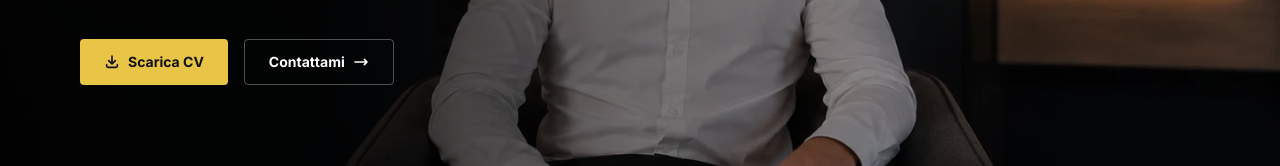
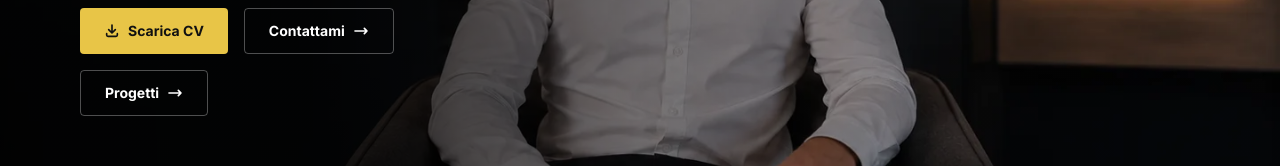
Before and after one commit to fortunatoantonio/portfolio, a React (Vite) app: page / in a window 1280 px wide. Shown: the part 535-701 px from the top of the page. Built offline with nearby package versions, Linux system fonts and the light colour scheme; no server answers.

Commit message:
CTA: consistent order (CV, Contattami, Progetti) on all sizes; add Progetti button

```diff
--- a/src/components/Hero.jsx
+++ b/src/components/Hero.jsx
@@ -56,14 +56,8 @@
           {t('hero.mobile_tagline')}
         </p>
 
-        {/* CTA — Scarica CV + Contattami su mobile */}
-        <div className="mt-6 flex justify-end gap-3">
-          <a
-            href="#contact"
-            className="inline-flex items-center gap-2 px-5 py-2.5 text-white text-xs font-bold rounded-sm border border-white/30 hover:border-gold-400 hover:text-gold-400 transition-colors"
-          >
-            {t('hero.cta_contact')}
-          </a>
+        {/* CTA — Scarica CV + Contattami + Progetti su mobile */}
+        <div className="mt-6 flex flex-wrap justify-end gap-3">
           <a
             href="/portfolio/CVV2.pdf"
             download
@@ -73,6 +67,18 @@
               <path strokeLinecap="round" strokeLinejoin="round" d="M4 16v2a2 2 0 002 2h12a2 2 0 002-2v-2M7 10l5 5 5-5M12 15V3" />
             </svg>
             {t('hero.cta_cv')}
+          </a>
+          <a
+            href="#contact"
+            className="inline-flex items-center gap-2 px-5 py-2.5 text-white text-xs font-bold rounded-sm border border-white/30 hover:border-gold-400 hover:text-gold-400 transition-colors"
+          >
+            {t('hero.cta_contact')}
+          </a>
+          <a
+            href="#projects"
+            className="inline-flex items-center gap-2 px-5 py-2.5 text-white text-xs font-bold rounded-sm border border-white/30 hover:border-gold-400 hover:text-gold-400 transition-colors"
+          >
+            {t('hero.cta_projects')}
           </a>
         </div>
       </div>
@@ -127,6 +133,15 @@
                   <path strokeLinecap="round" strokeLinejoin="round" d="M17 8l4 4m0 0l-4 4m4-4H3" />
                 </svg>
               </a>
+              <a
+                href="#projects"
+                className="inline-flex items-center gap-2 px-6 py-3 text-white text-sm font-bold rounded-sm border border-white/30 hover:border-gold-400 hover:text-gold-400 transition-colors"
+              >
+                {t('hero.cta_projects')}
+                <svg className="w-4 h-4" fill="none" stroke="currentColor" strokeWidth={2.5} viewBox="0 0 24 24">
+                  <path strokeLinecap="round" strokeLinejoin="round" d="M17 8l4 4m0 0l-4 4m4-4H3" />
+                </svg>
+              </a>
             </div>
 
           </div>
--- a/src/i18n/en.json
+++ b/src/i18n/en.json
@@ -32,7 +32,7 @@
     "mobile_tagline": "Economics, data and technology driving smarter decisions.",
     "cta_cv": "Download CV",
     "cta_contact": "Get in Touch",
-    "cta_projects": "View Projects"
+    "cta_projects": "Projects"
   },
   "about": {
     "title": "About",
--- a/src/i18n/it.json
+++ b/src/i18n/it.json
@@ -32,7 +32,7 @@
     "mobile_tagline": "Economia, dati e tecnologia al servizio delle decisioni.",
     "cta_cv": "Scarica CV",
     "cta_contact": "Contattami",
-    "cta_projects": "Vedi Progetti"
+    "cta_projects": "Progetti"
   },
   "about": {
     "title": "Profilo",
```
